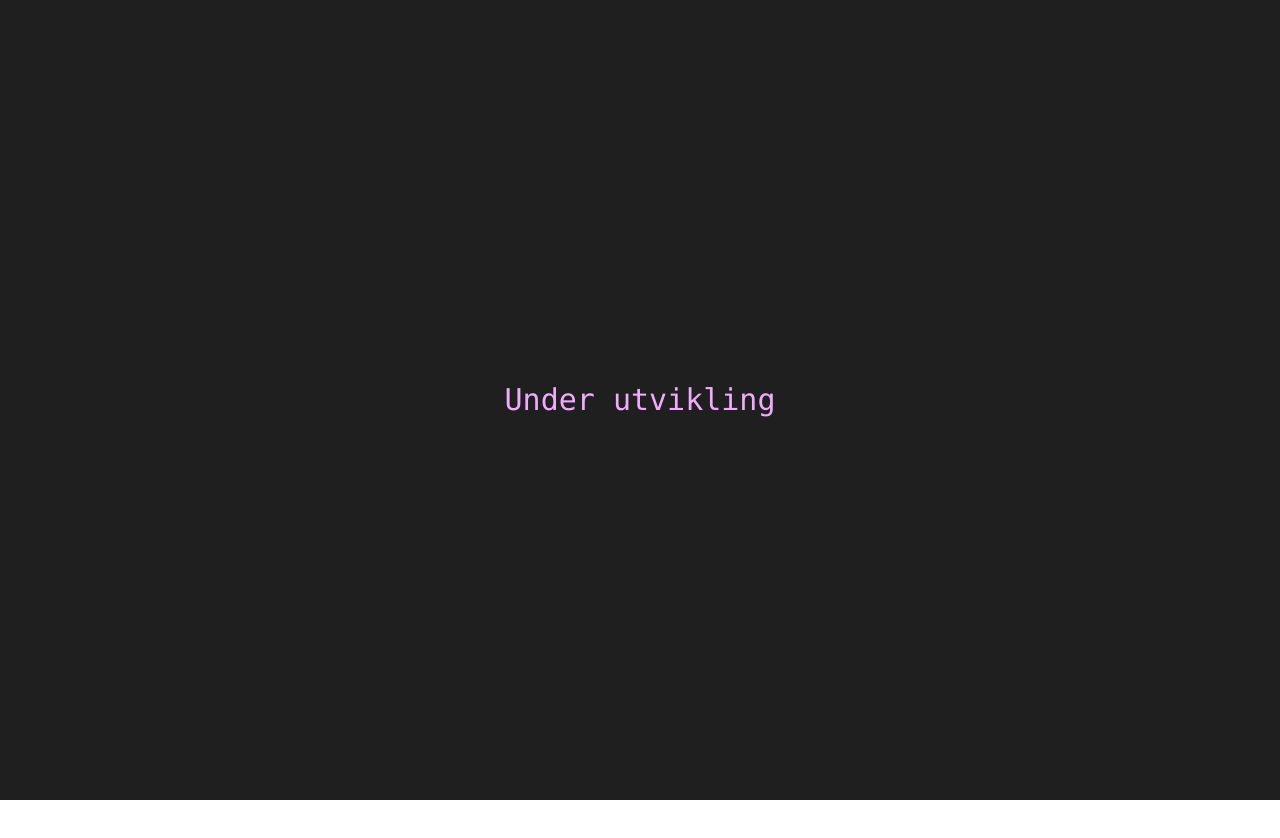
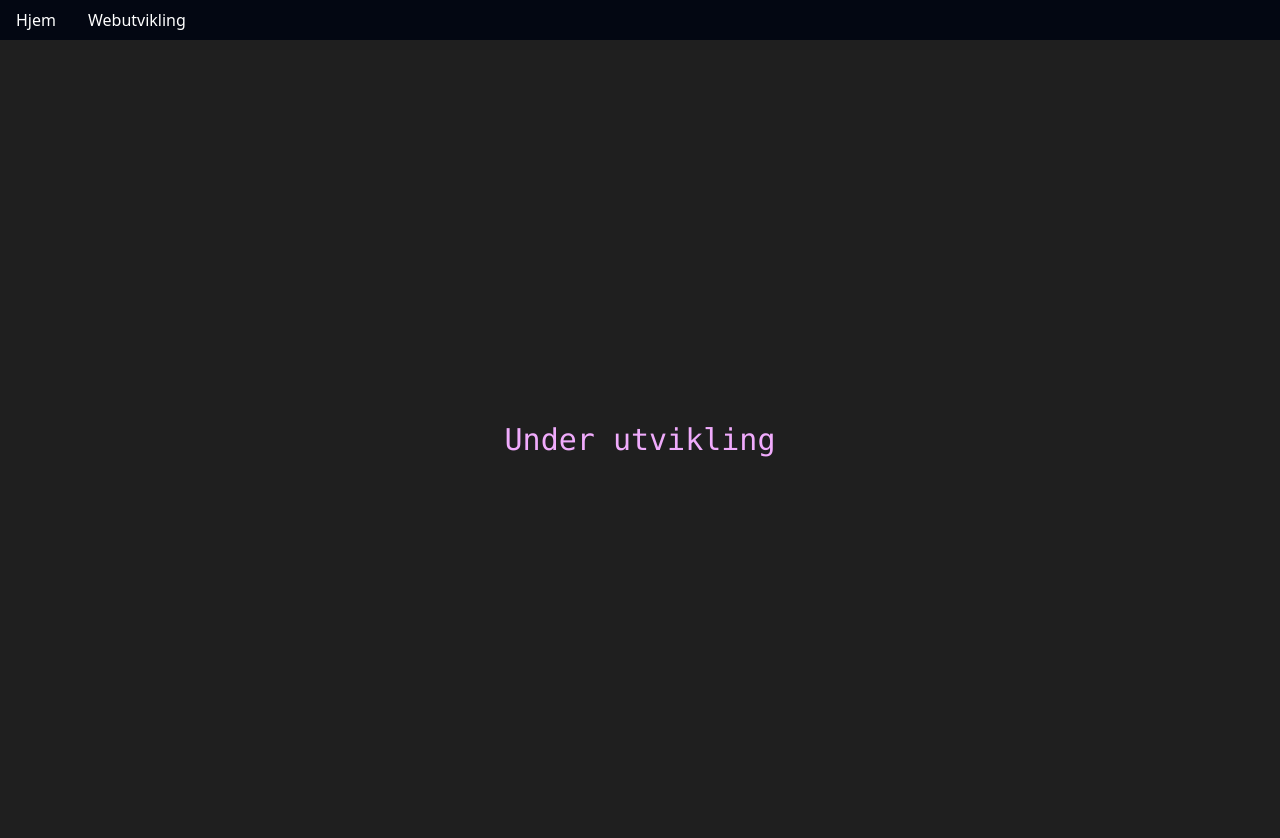
Before and after one commit to staidigital/kodeland, a SvelteKit app: page / in a window 1280 px wide. Before the commit the page ends 800 px from the top, so only its background shows below. Built offline with nearby package versions, Linux system fonts and the light colour scheme.

Commit message:
vercel analytics and +layout setup

```diff
--- a/package.json
+++ b/package.json
@@ -24,6 +24,7 @@
 	},
 	"type": "module",
 	"dependencies": {
+		"@vercel/analytics": "^1.0.2",
 		"firebase": "^10.2.0"
 	}
 }
--- /dev/null
+++ b/src/routes/+layout.svelte
@@ -0,0 +1,26 @@
+<script>
+    import "../app.css";
+    import { dev } from '$app/environment';
+    import { inject } from '@vercel/analytics';
+
+    inject({ mode: dev ? 'development' : 'production' });
+</script>
+<nav class="flex justify-start h-10 items-center bg-gray-950">
+    <a href="/">Hjem</a>
+    <a href="/webutvikling">Webutvikling</a>
+    <!-- <a href="/prototyping">Prototyping</a>-->
+</nav>
+<slot />
+
+<style>
+    nav a {
+        margin: 0 1rem;
+        text-decoration: none;
+        font-size: 1rem;
+        font-weight: 350;
+        color: #fff;
+    }
+    nav a:hover {
+        @apply text-fuchsia-300;
+    }
+</style>
```
Also changed, not shown: 1 other file (tests, documents, lock files or other folders).
